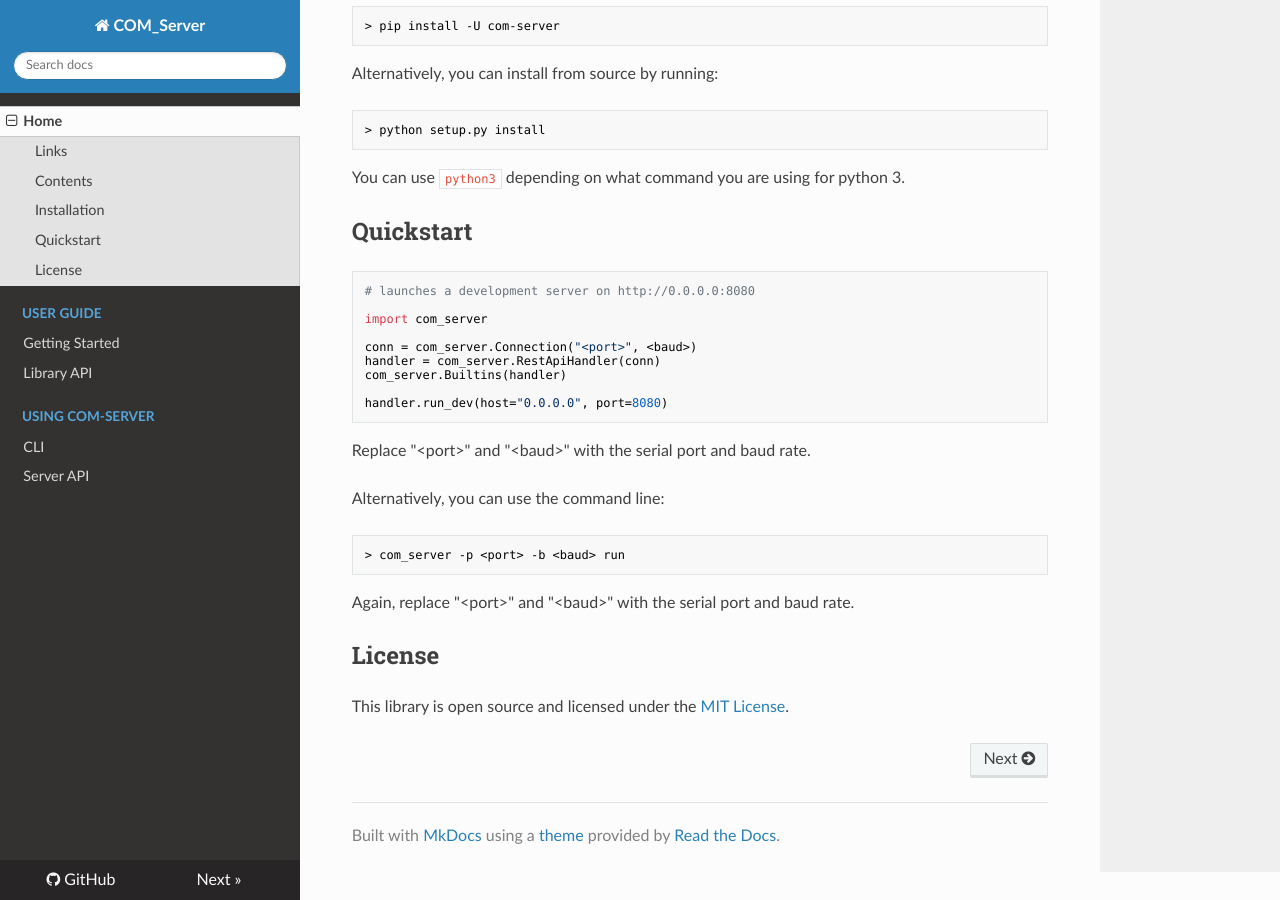
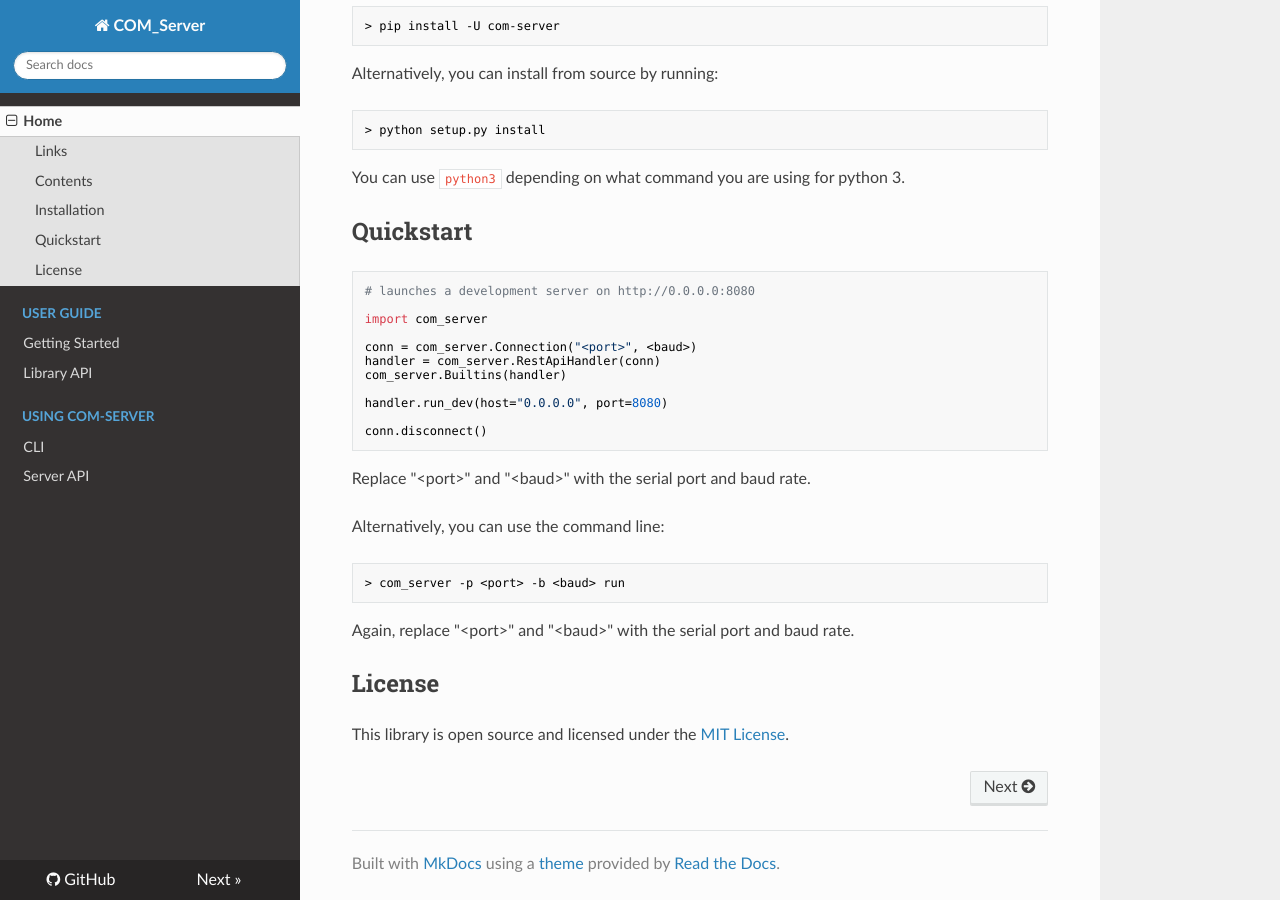
Before and after one commit to jonathanhliu21/COM-Server, an MkDocs documentation site: the page built from docs/index.md, in a window 1280 px wide and 900 px high, scrolled down 1822 px. Built offline with MkDocs 1.6.1, drawn with Linux system fonts in a browser that asks for light colours; nearby versions of some CDN libraries.

Commit message:
add disconnect() to quickstart examples

````diff
--- a/docs/index.md
+++ b/docs/index.md
@@ -78,6 +78,8 @@ handler = com_server.RestApiHandler(conn)
 com_server.Builtins(handler)
 
 handler.run_dev(host="0.0.0.0", port=8080)
+
+conn.disconnect()
 ```
 Replace "&lt;port&gt;" and "&lt;baud&gt;" with the serial port and baud rate.
 
````
Also changed, not shown: README.md (+2 -0 lines).
